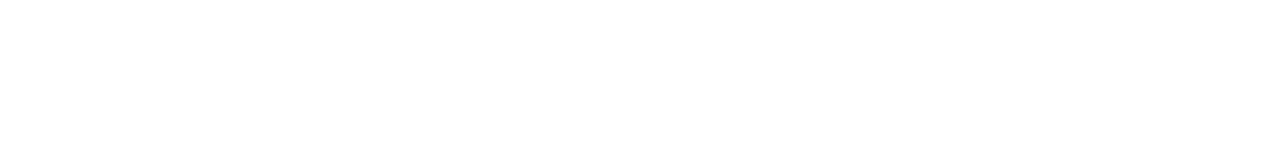
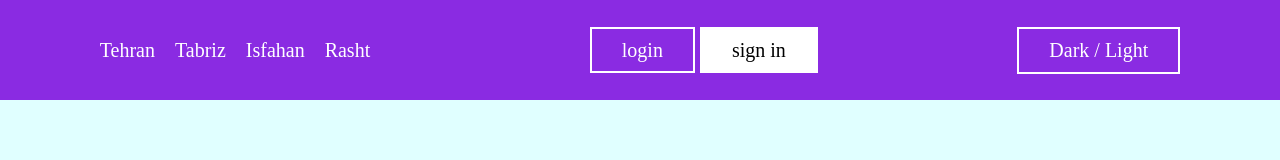
Before and after one commit to HosseinYasinzade/simple-slider, a plain HTML site: page index.html in a window 1280 px wide. Drawn offline with Linux system fonts and the light colour scheme.

Commit message:
codding menu

```diff
--- a/index.html
+++ b/index.html
@@ -7,6 +7,29 @@
     <link rel="stylesheet" href="style.css" />
   </head>
   <body>
+    <header>
+      <nav class="nav bg">
+        <ul class="menu">
+          <li class="menu-item">
+            <a href="#" class="menu-item-link">Tehran</a>
+          </li>
+          <li class="menu-item">
+            <a href="#" class="menu-item-link">Tabriz</a>
+          </li>
+          <li class="menu-item">
+            <a href="#" class="menu-item-link">Isfahan</a>
+          </li>
+          <li class="menu-item">
+            <a href="#" class="menu-item-link">Rasht</a>
+          </li>
+        </ul>
+        <div class="menu-links">
+          <a href="#" class="menu-link log-in">login</a>
+          <a href="#" class="menu-link sign-in">sign in</a>
+        </div>
+        <a href="#" class="brightnes">Dark / Light</a>
+      </nav>
+    </header>
     <script src="script.js"></script>
   </body>
 </html>
--- a/style.css
+++ b/style.css
@@ -0,0 +1,57 @@
+* {
+  box-sizing: border-box;
+  margin: 0;
+  padding: 0;
+  list-style-type: none;
+  text-decoration: none;
+  font-size: 20px;
+}
+body {
+  background-color: lightcyan;
+}
+.nav {
+  width: 100%;
+  height: 100px;
+  background-color: blueviolet;
+  display: flex;
+  justify-content: space-around;
+  align-items: center;
+}
+.menu {
+  display: flex;
+}
+.menu-item {
+  margin-right: 20px;
+}
+.menu-item-link {
+  color: #fff;
+}
+.menu-link {
+  color: #fff;
+  padding: 10px 30px;
+  text-align: center;
+  border: 2px solid #fff;
+  transition: all 0.5s ease-in;
+}
+.sign-in {
+  background-color: #fff;
+  color: inherit;
+}
+.sign-in:hover {
+  background-color: inherit;
+  color: #fff;
+}
+.log-in:hover {
+  background-color: #fff;
+  color: inherit;
+}
+.brightnes {
+  color: #fff;
+  border: 2px solid #fff;
+  padding: 10px 30px;
+  transition: all 0.5s ease;
+}
+.brightnes:hover {
+  background-color: #fff;
+  color: inherit;
+}
```
